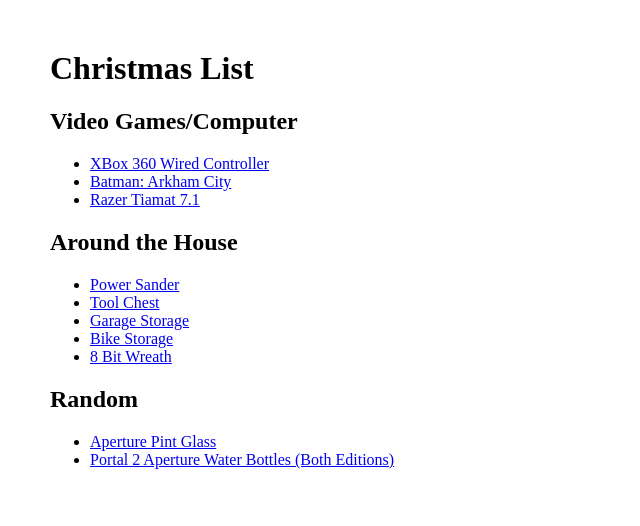
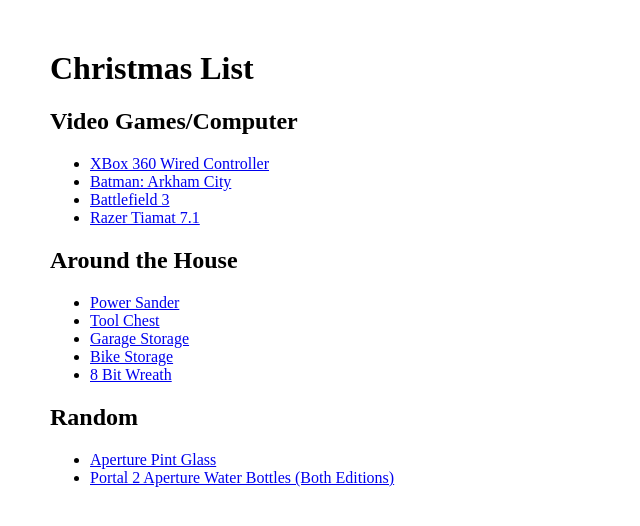
Before and after one commit to Slinkkay/slinkkay.github.com, a Jekyll site: the page built from christmas.markdown, in a window 1280 px wide. Shown: the top 526 px of the page, without its empty margins (0-640 px from the left). Built offline with Jekyll 4.4.1, drawn with Linux system fonts in a browser that asks for light colours.

```diff
--- a/christmas.markdown
+++ b/christmas.markdown
@@ -8,6 +8,7 @@
 ## Video Games/Computer
 * [XBox 360 Wired Controller](http://goo.gl/kWEYI)
 * [Batman: Arkham City](http://goo.gl/8gsQ4)
+* [Battlefield 3](http://goo.gl/M3aKh)
 * [Razer Tiamat 7.1](http://www.razerzone.com/tiamat/en)
 
 ## Around the House
```
